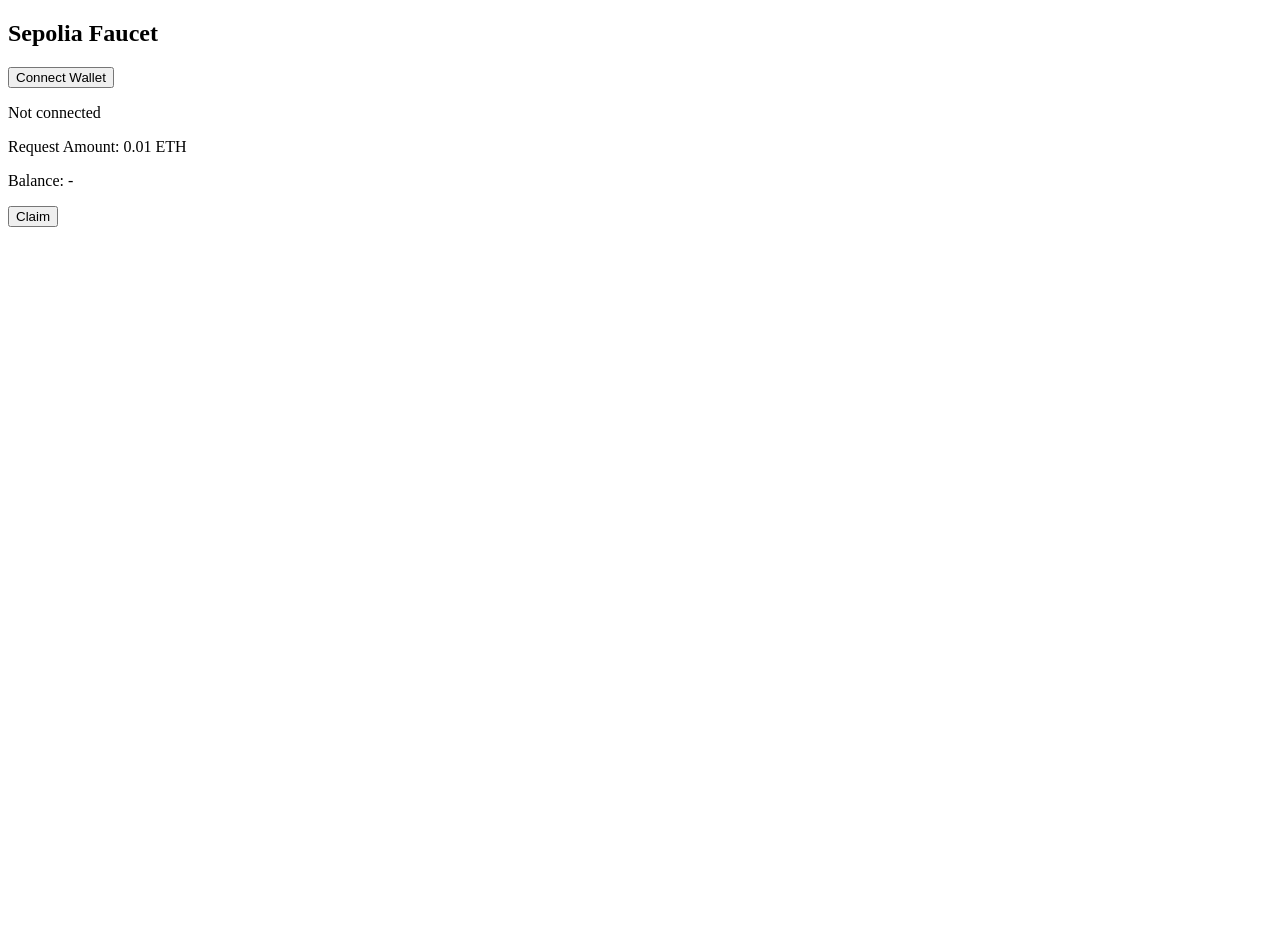
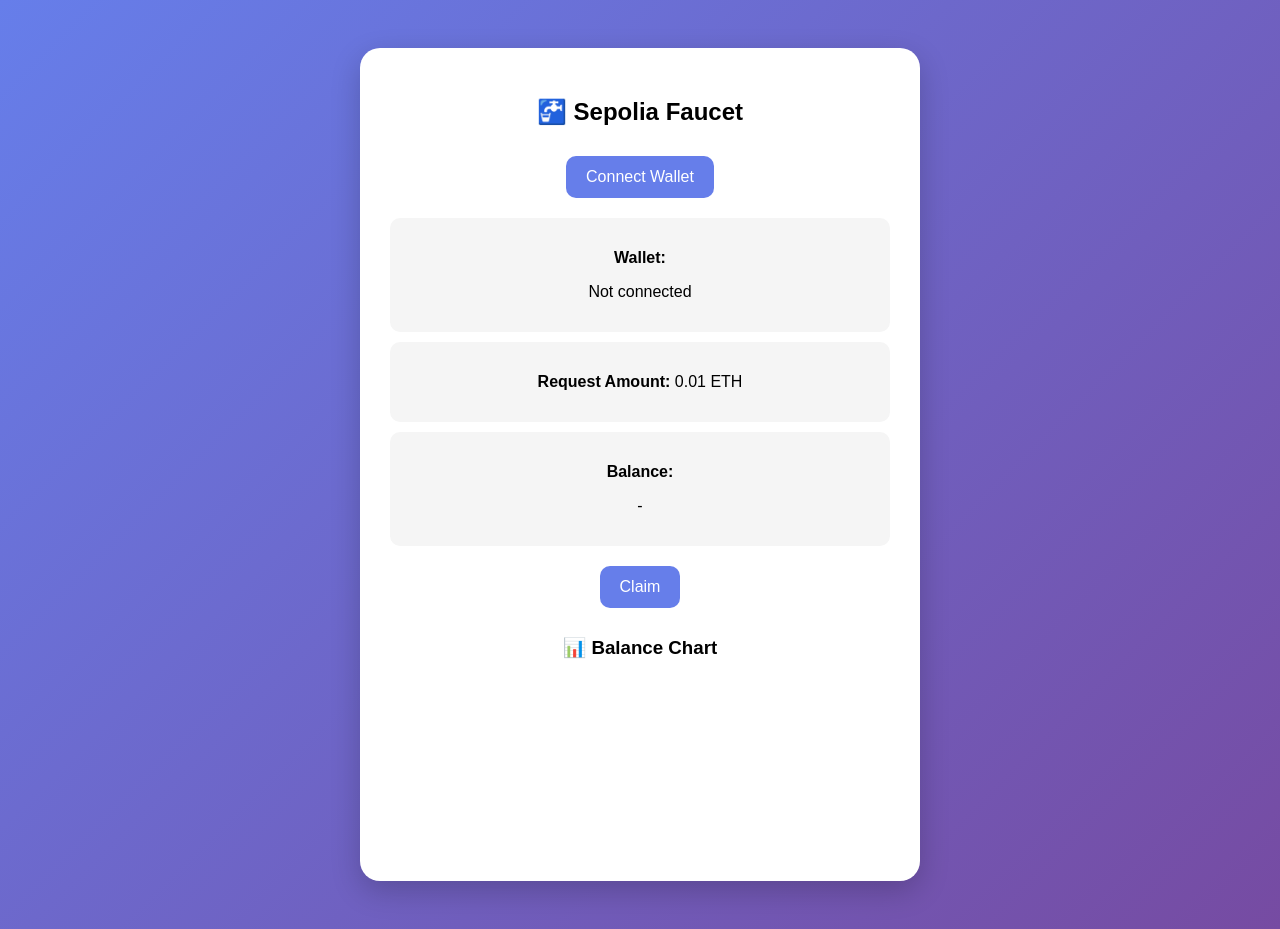
Before and after one commit to syong1128/Stable_coin, a plain HTML site: page week_6_faucet_project/faucet.html in a window 1280 px wide. Before the commit the page ends 800 px from the top, so only its background shows below. Drawn offline with nearby package versions, Linux system fonts and the light colour scheme.

Commit message:
Add faucet project (Sepolia faucet)

```diff
--- a/week_6_faucet_project/faucet.html
+++ b/week_6_faucet_project/faucet.html
@@ -1,27 +1,100 @@
 <!DOCTYPE html>
-<html>
+<html lang="ko">
 <head>
-  <meta charset="UTF-8">
-  <title>Faucet</title>
-  <script src="https://cdn.jsdelivr.net/npm/ethers@5.7.2/dist/ethers.umd.min.js"></script>
+<meta charset="UTF-8">
+<title>Sepolia Faucet</title>
+
+<script src="https://cdn.jsdelivr.net/npm/ethers@5.7.2/dist/ethers.umd.min.js"></script>
+<script src="https://cdn.jsdelivr.net/npm/chart.js"></script>
+
+<style>
+body {
+    font-family: Arial, sans-serif;
+    background: linear-gradient(135deg, #667eea, #764ba2);
+    color: white;
+    text-align: center;
+    padding: 40px;
+}
+
+.container {
+    background: white;
+    color: black;
+    max-width: 500px;
+    margin: auto;
+    padding: 30px;
+    border-radius: 20px;
+    box-shadow: 0 10px 30px rgba(0,0,0,0.2);
+}
+
+h2 {
+    margin-bottom: 20px;
+}
+
+button {
+    padding: 12px 20px;
+    border: none;
+    border-radius: 10px;
+    background: #667eea;
+    color: white;
+    font-size: 16px;
+    cursor: pointer;
+    margin: 10px;
+}
+
+button:hover {
+    background: #5a67d8;
+}
+
+.card {
+    background: #f5f5f5;
+    padding: 15px;
+    border-radius: 10px;
+    margin: 10px 0;
+}
+
+canvas {
+    margin-top: 20px;
+}
+</style>
 </head>
+
 <body>
-<h2>Sepolia Faucet</h2>
+
+<div class="container">
+<h2>🚰 Sepolia Faucet</h2>
 
 <button onclick="connect()">Connect Wallet</button>
+
+<div class="card">
+<p><b>Wallet:</b></p>
 <p id="account">Not connected</p>
+</div>
 
-<p>Request Amount: 0.01 ETH</p>
-<p>Balance: <span id="balance">-</span></p>
+<div class="card">
+<p><b>Request Amount:</b> 0.01 ETH</p>
+</div>
+
+<div class="card">
+<p><b>Balance:</b></p>
+<p id="balance">-</p>
+</div>
 
 <button onclick="claim()">Claim</button>
 
 <p id="tx"></p>
 
+<h3>📊 Balance Chart</h3>
+<canvas id="balanceChart"></canvas>
+
+</div>
+
 <script>
 let provider, signer, contract;
+let chart;
+let balanceData = [];
 
-const CONTRACT_ADDRESS = "0xe1AD0fC26A323cF7e2616E32111F9C935a16607c";
+const CONTRACT_ADDRESS = "0xa82a4eE45417635465b48cdf27dabc558d2a73e9";
+
 const ABI = [
     "function withdraw()",
     "function getBalance() view returns(uint256)"
@@ -31,21 +104,64 @@ async function connect() {
     await window.ethereum.request({ method: "eth_requestAccounts" });
     provider = new ethers.providers.Web3Provider(window.ethereum);
     signer = provider.getSigner();
-    document.getElementById("account").innerText = await signer.getAddress();
+
+    const address = await signer.getAddress();
+    document.getElementById("account").innerText = address;
+
     contract = new ethers.Contract(CONTRACT_ADDRESS, ABI, signer);
+
     loadBalance();
 }
 
 async function loadBalance() {
     const b = await contract.getBalance();
-    document.getElementById("balance").innerText = ethers.utils.formatEther(b);
+    const eth = ethers.utils.formatEther(b);
+
+    document.getElementById("balance").innerText = eth + " ETH";
+    updateChart(eth);
 }
 
 async function claim() {
     const tx = await contract.withdraw();
+
     document.getElementById("tx").innerHTML =
       `<a href="https://sepolia.etherscan.io/tx/${tx.hash}" target="_blank">${tx.hash}</a>`;
+
+    await tx.wait();
+    loadBalance();
+}
+
+function updateChart(balance) {
+    const time = new Date().toLocaleTimeString();
+
+    balanceData.push({
+        time: time,
+        value: parseFloat(balance)
+    });
+
+    const labels = balanceData.map(d => d.time);
+    const values = balanceData.map(d => d.value);
+
+    if (chart) {
+        chart.data.labels = labels;
+        chart.data.datasets[0].data = values;
+        chart.update();
+    } else {
+        const ctx = document.getElementById('balanceChart').getContext('2d');
+        chart = new Chart(ctx, {
+            type: 'line',
+            data: {
+                labels: labels,
+                datasets: [{
+                    label: 'Faucet Balance (ETH)',
+                    data: values,
+                    borderWidth: 2
+                }]
+            }
+        });
+    }
 }
 </script>
+
 </body>
 </html>
```
Also changed, not shown: week_6_faucet_project/README.md.
